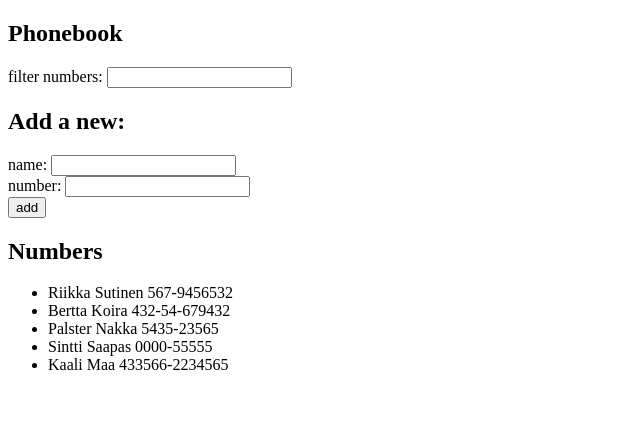
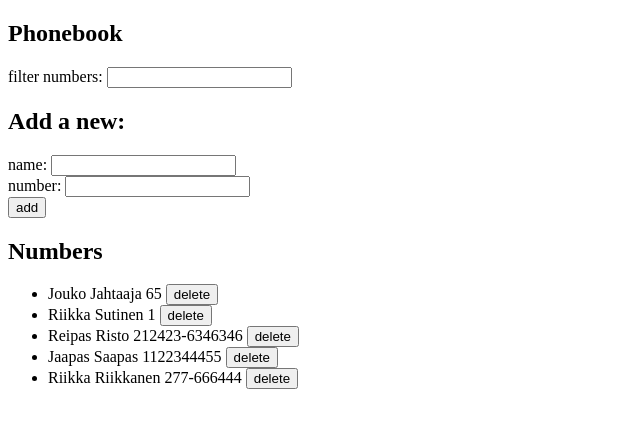
Before and after one commit to riikkaemilia/Fullstack-kurssi, a React (Create React App) app in the folder osa2/puhelinluettelo/: page / in a window 1280 px wide. Shown: the top 428 px of the page, without its empty margins (0-640 px from the left). Built offline with nearby package versions, Linux system fonts and the light colour scheme; data requests are answered from the project's data file; the HTML template or start-up script is replaced by a standard one.

Commit message:
Tehtävän 2.18 palautus

```diff
--- a/osa2/puhelinluettelo/db.json
+++ b/osa2/puhelinluettelo/db.json
@@ -1,29 +1,29 @@
 {
   "persons": [
     {
-            "name": "Riikka Sutinen",
-            "number": "567-9456532",
-            "id": 1
+      "name": "Jouko Jahtaaja",
+      "number": "65",
+      "id": 9
     },
     {
-            "name": "Bertta Koira",
-            "number": "432-54-679432",
-            "id": 2
+      "name": "Riikka Sutinen",
+      "number": "1",
+      "id": 10
     },
     {
-            "name": "Palster Nakka",
-            "number": "5435-23565",
-            "id": 3
+      "name": "Reipas Risto",
+      "number": "212423-6346346",
+      "id": 11
     },
     {
-            "name": "Sintti Saapas",
-            "number": "0000-55555",
-            "id": 4
+      "name": "Jaapas Saapas",
+      "number": "1122344455",
+      "id": 12
     },
     {
-            "name": "Kaali Maa",
-            "number": "433566-2234565",
-            "id": 5
+      "name": "Riikka Riikkanen",
+      "number": "277-666444",
+      "id": 13
     }
   ]
 }
--- a/osa2/puhelinluettelo/src/App.js
+++ b/osa2/puhelinluettelo/src/App.js
@@ -1,8 +1,8 @@
 import React, { useState, useEffect } from 'react'
-import axios from 'axios'
 import Filter from './components/Filter'
 import PersonForm from './components/PersonForm'
 import Person from './components/Person'
+import personService from './services/persons'
 
 const App = () => {
     const [persons, setPersons] = useState([])
@@ -12,15 +12,15 @@ const App = () => {
 
     useEffect(() => {
         console.log('effect')
-        axios
-            .get('http://localhost:3001/persons')
-            .then(response => {
+        personService
+            .getAll()
+            .then(initialPersons => {
                 console.log('promise fulfilled')
-                setPersons(response.data)
+                setPersons(initialPersons)
             })
     }, [])
 
-    console.log('persons', persons.length, 'length')
+    // console.log('persons', persons.length, 'length')
 
     const addInfo = (event) => {
         event.preventDefault()
@@ -34,11 +34,43 @@ const App = () => {
         if (infoObject.name === '') {
             window.alert(`You must insert a name.`)
         } else if (nameExists) {
-            window.alert(`${newName} is already in the phonebook.`)
+            changeInfo(newName, newNumber)
         } else {
-            setPersons(persons.concat(infoObject))
-            setNewName('')
-            setNewNumber('')
+            personService
+                .create(infoObject)
+                .then(returnedPerson => {
+                    //  console.log('returned person is', returnedPerson)
+                    setPersons(persons.concat(returnedPerson))
+                    setNewName('')
+                    setNewNumber('')
+                })
+        }
+    }
+
+    const changeInfo = (name, number) => {
+        const person = persons.find(n => n.name === name)
+        const changedPerson = { ...person, number: number }
+
+        if (window.confirm(`${name} is already added in the phonebook, do you wish to replace the old number with a new one?`)) {
+            personService
+                .update(person.id, changedPerson)
+                .then(returnedPerson => {
+                    console.log('returned person is', returnedPerson)
+                    setPersons(persons.map(p => p.id !== person.id ? p : returnedPerson))
+                    setNewName('')
+                    setNewNumber('')
+                })
+        }
+    }
+
+    const deletePersonOf = (name, id) => {
+        if (window.confirm(`Do you want to delete ${name} from phonebook?`)) {
+            personService
+                .remove(id)
+                .then(() => {
+                    setPersons(persons.filter(n => n.id !== id))
+                    console.log('deleted person with id', id)
+                })
         }
     }
 
@@ -55,7 +87,7 @@ const App = () => {
     }
 
     const numbersToShow = persons.filter(person => person.name.toLowerCase().includes(newFilter.toLowerCase())
-    || person.number.includes(newFilter))
+        || person.number.includes(newFilter))
 
     return (
         <div>
@@ -71,7 +103,10 @@ const App = () => {
             <h2>Numbers</h2>
             <ul>
                 {numbersToShow.map(person =>
-                    <Person key={person.name} persons={person} />
+                    <Person
+                        key={person.id}
+                        persons={person}
+                        deletePerson={() => deletePersonOf(person.name, person.id)} />
                 )}
             </ul>
         </div>
--- a/osa2/puhelinluettelo/src/components/Person.js
+++ b/osa2/puhelinluettelo/src/components/Person.js
@@ -1,8 +1,8 @@
 import React from 'react'
 
-const Person = ({ persons }) => {
+const Person = ({ persons, deletePerson }) => {
     return (
-        <li>{persons.name} {persons.number}</li>
+        <li>{persons.name} {persons.number} <button onClick={deletePerson} type="button">delete</button></li>
     )
 }
 
--- /dev/null
+++ b/osa2/puhelinluettelo/src/services/persons.js
@@ -0,0 +1,24 @@
+import axios from 'axios'
+const baseUrl = 'http://localhost:3001/persons'
+
+const getAll = () => {
+    const request = axios.get(baseUrl)
+    return request.then(response => response.data)
+}
+
+const create = newObject => {
+    const request = axios.post(baseUrl, newObject)
+    return request.then(response => response.data)
+}
+
+const remove = (id) => {
+    const request = axios.delete(`${baseUrl}/${id}`)
+    return request.then(response => response.data)
+}
+
+const update = (id, newObject) => {
+    const request = axios.put(`${baseUrl}/${id}`, newObject)
+    return request.then(response => response.data)
+}
+
+export default { getAll, create, remove, update }
```
Lines whose indentation alone changed are shown as unchanged.
